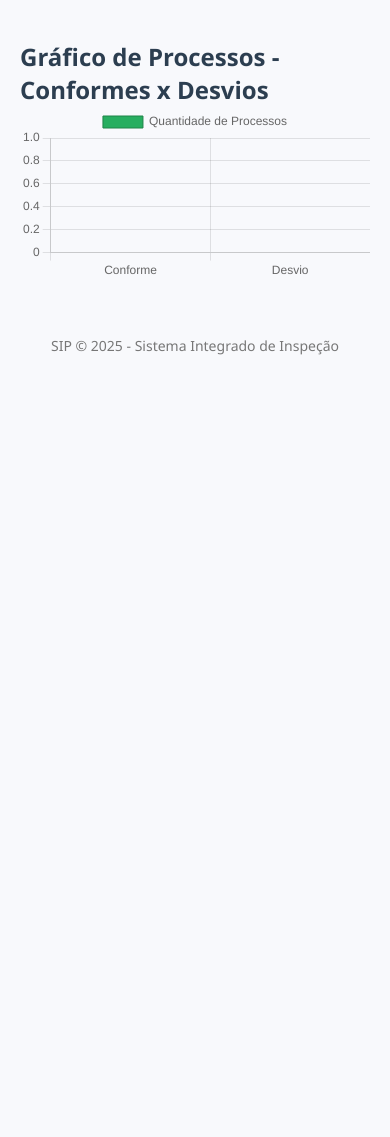
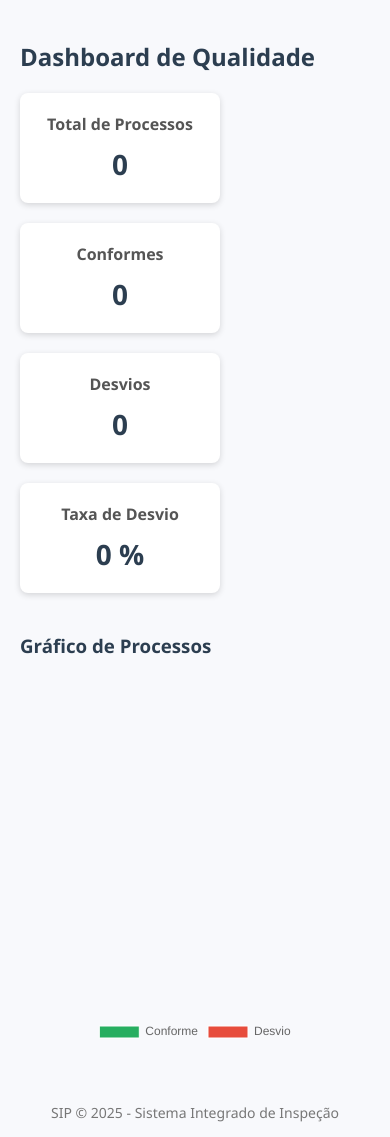
Before and after one commit to Gabrielmilitz/SIP, a Flask app: page /grafico-processos in a window 390 px wide. Before the commit the page ends 355 px from the top, so only its background shows below. Run offline with Flask 3, Linux system fonts and the light colour scheme.

```diff
--- a/app/forms.py
+++ b/app/forms.py
@@ -2,7 +2,7 @@ from flask_wtf import FlaskForm
 from flask_wtf.file import FileField, FileAllowed
 from wtforms import StringField, TextAreaField, SubmitField, SelectField, PasswordField, DateField
 from wtforms.validators import DataRequired, Email
-
+from wtforms.validators import Optional
 
 class ColaboradorForm(FlaskForm):
     nome = StringField('Nome', validators=[DataRequired()])
@@ -14,7 +14,7 @@ class ProcessoForm(FlaskForm):
 
     colaborador = SelectField('Colaborador', coerce=int, validators=[DataRequired()])
 
-    descricao = TextAreaField('Descrição do Processo', validators=[DataRequired()])
+    descricao = TextAreaField('Descrição do Processo', validators=[Optional()])
 
     status = SelectField(
         'Status',
--- a/app/routes.py
+++ b/app/routes.py
@@ -363,7 +363,9 @@ def logout():
 
 @app.route('/processo/<int:id>/pdf')
 def gerar_pdf(id):
+
     processo = Processo.query.get_or_404(id)
+
     buffer = BytesIO()
     pdf = canvas.Canvas(buffer, pagesize=A4)
 
@@ -380,61 +382,111 @@ def gerar_pdf(id):
         if processo.detalhes and processo.detalhes.data_execucao
         else processo.data_analise.strftime('%d/%m/%Y %H:%M')
     )
+
     pdf.drawString(50, y, f"Data: {data_execucao}")
     y -= 20
 
     pdf.drawString(50, y, f"Colaborador: {processo.colaborador.nome}")
     y -= 20
+
     pdf.drawString(50, y, f"Status: {processo.status}")
     y -= 20
+
     pdf.drawString(50, y, f"Descrição: {processo.descricao}")
     y -= 40
 
+
+    # Observações
     if processo.observacoes:
+
         pdf.drawString(50, y, "Observações:")
         y -= 20
+
         linhas_obs = simpleSplit(processo.observacoes, "Helvetica", 12, 500)
+
         text = pdf.beginText(50, y)
         text.setFont("Helvetica", 12)
+
         for linha in linhas_obs:
             text.textLine(linha)
+
         pdf.drawText(text)
         y = text.getY() - 20
 
+
+    # Parecer quando é desvio
     if processo.status == 'Desvio':
+
         pdf.setFont("Helvetica-Bold", 12)
         pdf.drawString(50, y, "PARECER:")
         y -= 20
+
         pdf.setFont("Helvetica", 12)
+
         parecer = (
             "Conforme análise realizada, identificamos um ponto de atenção neste processo. "
             "Recomenda-se avaliação complementar e plano de ação conforme aplicável."
         )
+
         linhas_parecer = simpleSplit(parecer, "Helvetica", 12, 500)
+
         text = pdf.beginText(50, y)
+
         for linha in linhas_parecer:
             text.textLine(linha)
+
         pdf.drawText(text)
         y = text.getY() - 20
 
-    if processo.imagem:
-        imagem_path = os.path.join(app.root_path, 'static', 'uploads', processo.imagem)
-        if os.path.exists(imagem_path):
-            try:
-                pdf.drawImage(ImageReader(imagem_path), 130, y - 200, width=300, height=200)
-            except Exception:
-                pass
+
+    # IMAGENS
+    if processo.imagens:
+
+        for img in processo.imagens:
+
+            imagem_path = os.path.join(
+                app.root_path,
+                'static',
+                'uploads',
+                img.nome_arquivo
+            )
+
+            if os.path.exists(imagem_path):
+
+                try:
+
+                    if y < 250:
+                        pdf.showPage()
+                        y = 800
+
+                    pdf.drawImage(
+                        ImageReader(imagem_path),
+                        130,
+                        y - 200,
+                        width=300,
+                        height=200
+                    )
+
+                    y -= 220
+
+                except Exception:
+                    pass
+
+    else:
+        pdf.drawString(50, y, "Nenhuma evidência anexada.")
+
 
     pdf.showPage()
     pdf.save()
 
     buffer.seek(0)
-    return send_file(buffer, as_attachment=True, download_name=f'processo_{id}.pdf', mimetype='application/pdf')
 
-
-
-
-
+    return send_file(
+        buffer,
+        as_attachment=True,
+        download_name=f'processo_{id}.pdf',
+        mimetype='application/pdf'
+    )
 @app.route('/trocar-senha', methods=['GET', 'POST'])
 def trocar_senha():
     form = TrocarSenhaForm()
--- a/app/templates/grafico_processos.html
+++ b/app/templates/grafico_processos.html
@@ -1,37 +1,119 @@
 {% extends 'base.html' %}
 
 {% block content %}
-<h2>Gráfico de Processos - Conformes x Desvios</h2>
 
-<canvas id="grafico" width="400" height="200"></canvas>
+<h2>Dashboard de Qualidade</h2>
+
+<div class="dashboard">
+
+    <div class="card">
+        <h3>Total de Processos</h3>
+        <p>{{ conformes + desvios }}</p>
+    </div>
+
+    <div class="card">
+        <h3>Conformes</h3>
+        <p>{{ conformes }}</p>
+    </div>
+
+    <div class="card">
+        <h3>Desvios</h3>
+        <p>{{ desvios }}</p>
+    </div>
+
+    <div class="card">
+        <h3>Taxa de Desvio</h3>
+        <p>
+            {% if conformes + desvios > 0 %}
+                {{ ((desvios / (conformes + desvios)) * 100) | round(1) }} %
+            {% else %}
+                0 %
+            {% endif %}
+        </p>
+    </div>
+
+</div>
+
+
+<h3 style="margin-top:40px;">Gráfico de Processos</h3>
+
+<div class="grafico-container">
+    <canvas id="grafico"></canvas>
+</div>
+
 
 <script src="https://cdn.jsdelivr.net/npm/chart.js"></script>
+
 <script>
+
 const conformes = {{ conformes }};
 const desvios = {{ desvios }};
 
 const ctx = document.getElementById('grafico').getContext('2d');
+
 new Chart(ctx, {
-        type: 'bar',
+
+    type: 'doughnut',
+
     data: {
         labels: ['Conforme', 'Desvio'],
         datasets: [{
-                label: 'Quantidade de Processos',
+            label: 'Processos',
             data: [conformes, desvios],
-                backgroundColor: ['#27ae60', '#c0392b'],
-                borderColor: ['#1e8449', '#922b21'],
+            backgroundColor: ['#27ae60', '#e74c3c'],
             borderWidth: 1
         }]
     },
+
     options: {
         responsive: true,
-            scales: {
-                y: {
-                    beginAtZero: true,
-                    precision: 0
+        plugins: {
+            legend: {
+                position: 'bottom'
             }
         }
     }
+
 });
+
 </script>
+
+
+<style>
+
+.dashboard{
+display:flex;
+gap:20px;
+margin-top:20px;
+flex-wrap:wrap;
+}
+
+.card{
+background:white;
+padding:20px;
+border-radius:8px;
+box-shadow:0 2px 6px rgba(0,0,0,0.15);
+width:200px;
+text-align:center;
+}
+
+.card h3{
+font-size:16px;
+color:#555;
+margin-bottom:10px;
+}
+
+.card p{
+font-size:28px;
+font-weight:bold;
+color:#2c3e50;
+}
+
+.grafico-container{
+width:350px;
+margin:40px auto;
+}
+
+</style>
+
 {% endblock %}
--- a/app/templates/meu_perfil.html
+++ b/app/templates/meu_perfil.html
@@ -6,7 +6,7 @@
 
 <div class="perfil-container">
     <div class="info-perfil">
-        <h2>Resumo de Inspeções do Mês</h2>
+        <h2>Resumo Serviços</h2>
 
         <div class="info-box">
             <strong>Total:</strong> {{ total_mes_atual }} inspeções
```
Also changed, not shown: app/static/css/inicio_estilo.css (+104 -38 lines), app/templates/novo_processo.html (+28 -4 lines), instance/database.db. Lines whose indentation alone changed are shown as unchanged.
